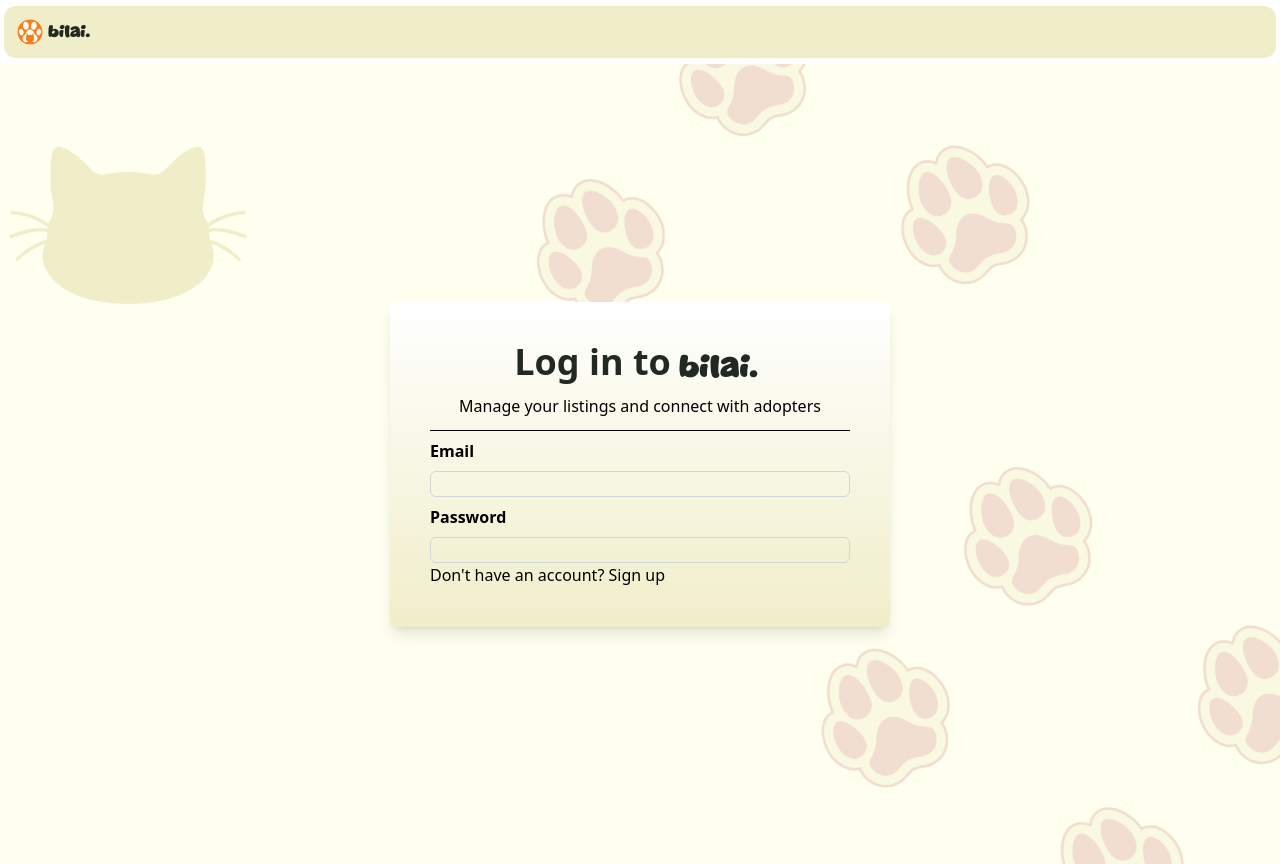
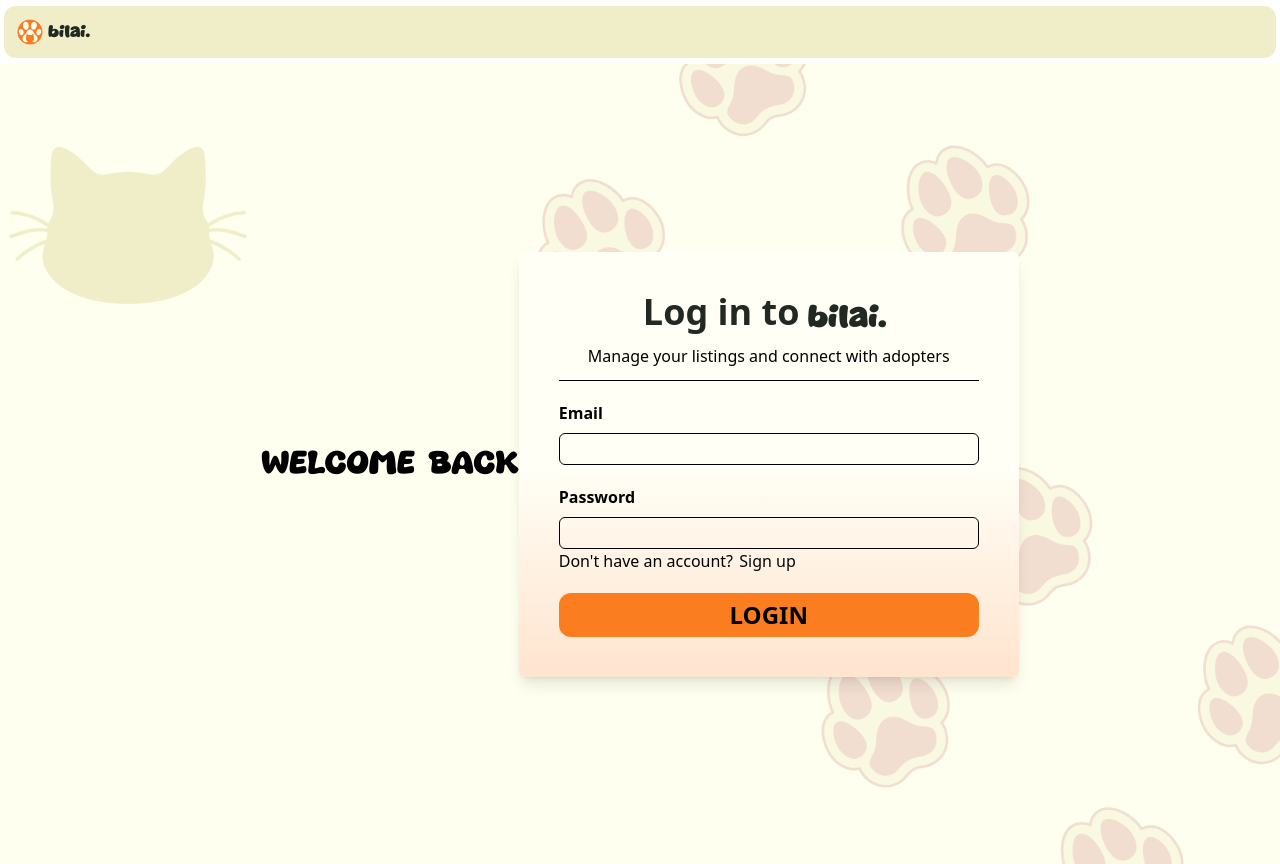
Before and after one commit to jahinhossain8573/bilai, a Next.js app: page /login_form in a window 1280 px wide. Built offline with nearby package versions, Linux system fonts and the light colour scheme.

Commit message:
login button

```diff
--- a/app/login_form/page.tsx
+++ b/app/login_form/page.tsx
@@ -14,11 +14,17 @@ export default function Page() {
           </h1>
         </div>
       </header>
+
       <div className="flex justify-center items-center bg-[url('/Background.png')] bg-cover bg-no-repeat bg-center w-full h-full min-h-screen ">
-        <div className="w-125 p-10 shadow-lg bg-gradient-to-b from-[#ffffff] to-[#f0eec9] rounded-md">
-          <h1 className="font-poppins font-extrabold text-4xl text-[#212922] flex justify-center">
+      <h1 className="font-matcha-mint font-medium lg:text-3xl ">
+        WELCOME BACK
+        <h2></h2>
+      </h1>
+
+        <div className="w-125 p-10 shadow-lg bg-gradient-to-b from-[#fffff6] via-[#fffff6] to-[#ffe4cf] rounded-md">
+          <h1 className="font-poppins font-extrabold lg:text-4xl text-[#212922] flex justify-center">
             Log in to
-            <span className="font-matcha-mint font-normal lg:text-3xl text-[#212922] mx-2 my-2">
+            <span className="font-matcha-mint font-normal lg:text-3xl text-[#212922] mx-2 lg:my-2">
               bilai.
             </span>
           </h1>
@@ -32,28 +38,33 @@ export default function Page() {
           <div>
             <label
               htmlFor="email"
-              className="block text-base mb-2 my-2 font-poppins font-bold"
+              className="block text-base mb-2 my-5 font-poppins font-bold"
             >
               Email
             </label>
             <input
               type="text"
               id="username"
-              className=" bg-[#fffeee00] border border-gray-300 w-full rounded-md"
+              className=" bg-[#fffeee00] border border-black w-full h-8 rounded-md"
             />
             <label
               htmlFor="email"
-              className="block text-base mb-2 my-2 font-poppins font-bold"
+              className="block text-base mb-2 my-5 font-poppins font-bold"
             >
               Password
             </label>
             <input
               type="password"
               id="username"
-              className=" bg-[#fffeee00] border border-gray-300 w-full rounded-md"
+              className=" bg-[#fffeee00] border border-black w-full rounded-md h-8"
             />
+            <p className="">Don&apos;t have an account?{""}
+              <Link href="/signup_form" className="mx-0.5 font-poppins font-medium text-[#080808] hover:underline"> Sign up</Link>
+            </p>
+            <div className="flex justify-center items-center">
+              <button className="mt-5 font-poppins font-bold text-2xl border-2 border-[#FA7D1F] bg-[#FA7D1F] rounded-xl py-1 w-full hover:bg-[#ffb175] hover:text-[#ffffff]"> LOGIN </button>
 
-            <Link href="/signup_form" className="mt-3">Don&apos;t have an account? Sign up</Link>
+            </div>
 
           </div>
         </div>
```
